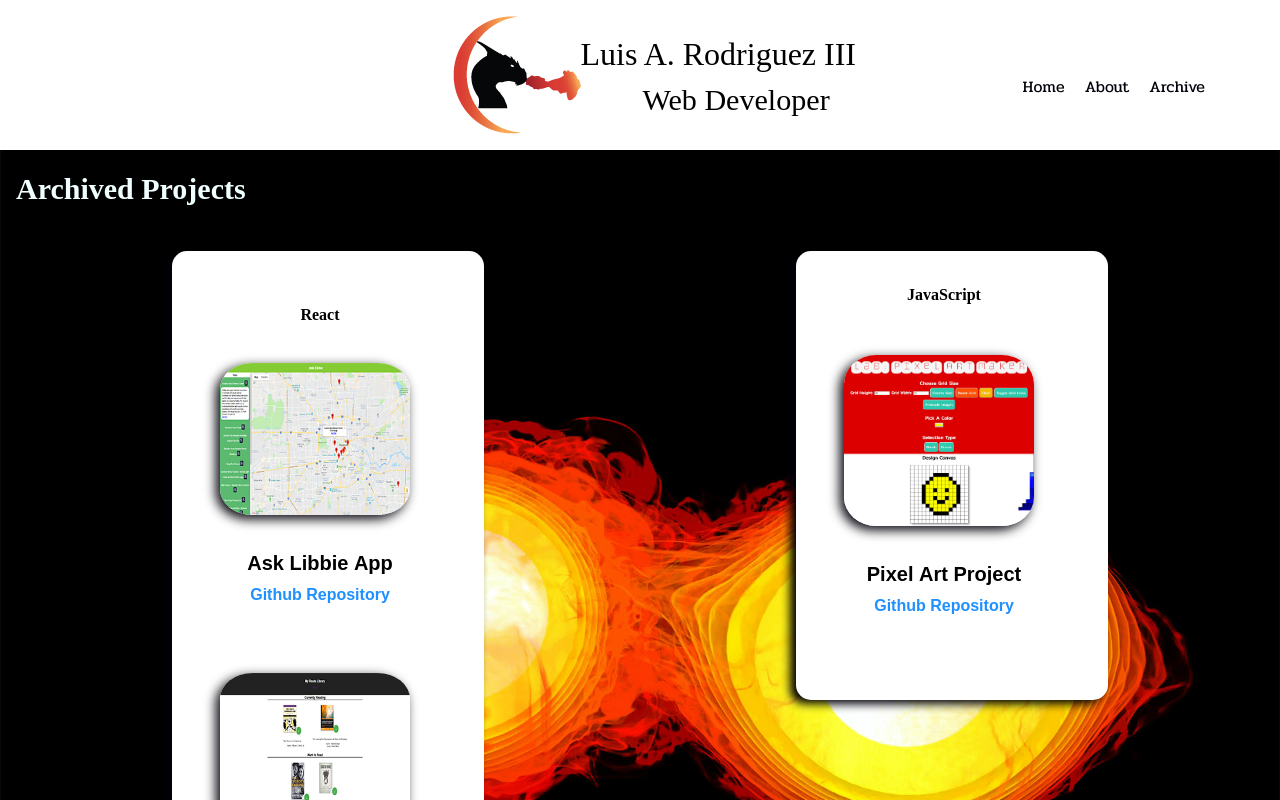
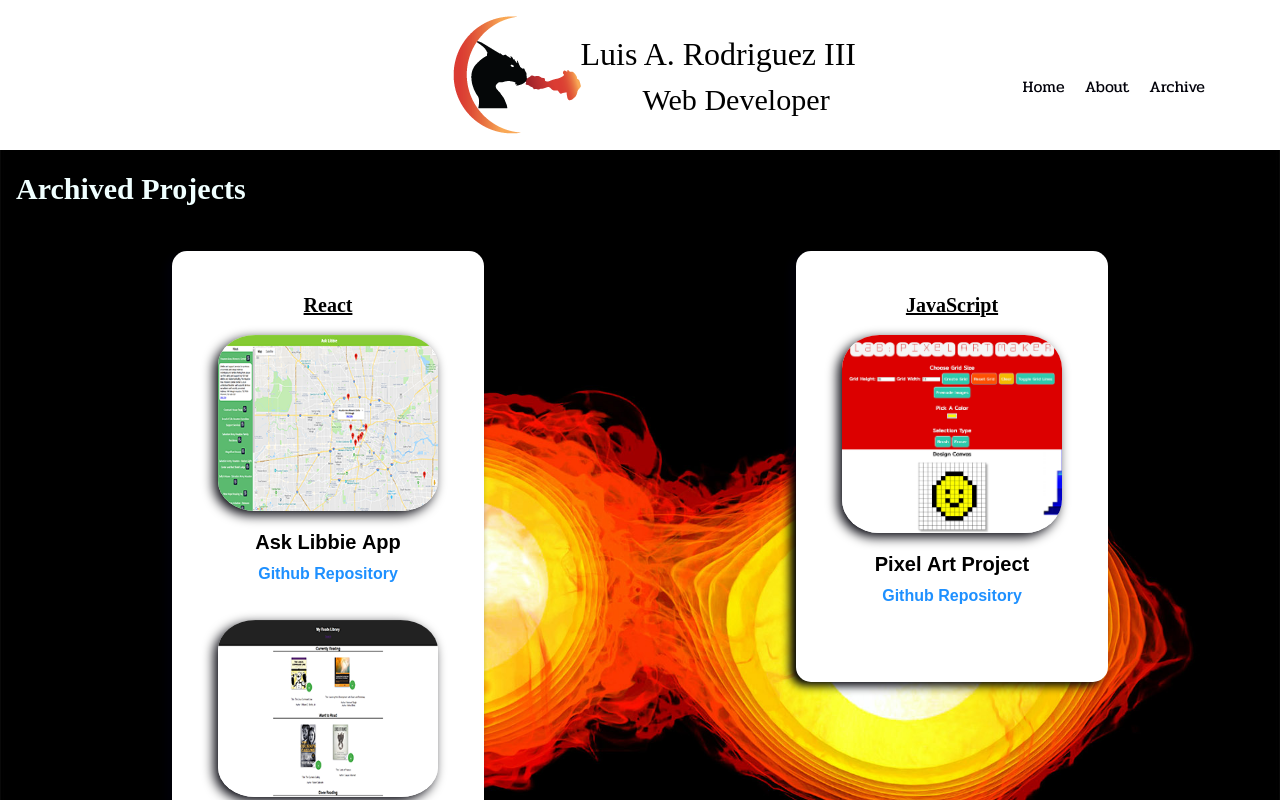
Before and after one commit to lourod1987/portfolio, a React (Vite) app: page /archive in a window 1280 px wide. Shown: the top 800 px of the page. Built offline with nearby package versions, Linux system fonts and the light colour scheme; a web font is replaced by a local one.

Commit message:
Style fixes across pages

```diff
--- a/src/App.css
+++ b/src/App.css
@@ -214,13 +214,13 @@ html {
   padding: 0;
 }
 
-a {
+/* a {
   color: #fcf7f7;
 }
 
 a:active {
   border: 1px dotted #fcf7f7;
-}
+} */
 
 main p,
 main li {
@@ -685,7 +685,6 @@ i {
 
 .skill-jquery li img {
   max-width: 95%;
-  margin-bottom: -10px;
 }
 
 .skill-html,
@@ -693,7 +692,7 @@ i {
 .skill-jquery {
   background-color: white;
   width: 25%;
-  padding: 2em 4em 3em 3em;
+  /* padding: 2em 4em 3em 3em; */
   color: black;
   border-radius: 15px;
   min-width: 240px;
@@ -721,13 +720,10 @@ ul {
 .projects {
   margin: 1em 0;
   line-height: 2em;
-  a {
-    padding: 10px;
-  }
   .project-label {
     display: block;
     font-size: 20px;
-    margin-top: 10px;
+    margin-top: 15px;
   }
   .repo-link a {
     color:dodgerblue;
--- a/src/components/ArchiveComponent.jsx
+++ b/src/components/ArchiveComponent.jsx
@@ -13,31 +13,31 @@ function ArchiveComponent () {
         <strong>Archived Projects</strong>
       </h2>
       <section className="skillset">
-      <div className="skill-jquery">
+      <div className="skill-jquery p-10!">
+          <h2 className='font-bold underline text-xl'>React</h2>
           <ul className="projects">
-            <h2 className='font-bold'>React</h2>
             <li>
               <a href="https://ask-libbie.netlify.app/" title="Link to Ask Libbie React App">
-                <img src={askLibbiePreview} alt="Preview of Ask Libbie App"/>
+                <img className='block m-auto!' src={askLibbiePreview} alt="Preview of Ask Libbie App"/>
               </a>
               <span class="project-label">Ask&nbsp;Libbie&nbsp;App</span>
               <span class="repo-link"><a href="https://github.com/lourod1987/ask-libbie-frontend" target="_blank">Github Repository</a></span>
             </li>
             <li>
               <a href="https://myreadsapp.netlify.app/" title="Link to My Reads React App">
-                <img src={myReadsPreview} alt="Preview of My Reads App"/>
+                <img className='block m-auto!' src={myReadsPreview} alt="Preview of My Reads App"/>
               </a>
               <span class="project-label">My&nbsp;Reads&nbsp;App</span>
               <span class="repo-link"><a href="https://github.com/lourod1987/MyReads" target="_blank">Github Repository</a></span>
             </li>
           </ul>
         </div>
-        <div className="skill-js">
-          <h2 className='font-bold'>JavaScript</h2>
+        <div className="skill-js p-10!">
+          <h2 className='font-bold underline text-xl'>JavaScript</h2>
           <ul className="projects">
             <li>
               <a href="https://lourod1987.github.io/pixelart/" title="Link to Pixel Art Project made with jQuery">
-                <img src={pixelPreview} alt="Preview of Pixel Art Maker project"/>
+                <img className='block m-auto!' src={pixelPreview} alt="Preview of Pixel Art Maker project"/>
               </a>
               <span class="project-label">Pixel&nbsp;Art&nbsp;Project</span>
               <span class="repo-link"><a href="https://github.com/lourod1987/pixelart" target="_blank">Github Repository</a></span>
--- a/src/components/HomeComponent.jsx
+++ b/src/components/HomeComponent.jsx
@@ -5,11 +5,11 @@ import techAggPreview from '../assets/techAggPreview.jpg';
 import spotifyCreationPlaylistPreview from '../assets/spotifyCreationPlaylistPreview.png';
 
 function HomeComponent() {
-
+  //set up styles object and an handleHover event that triggers styles object to display overlay on each project image notifying the user to click the image to view the project
 
   return (
     <main className="whole-body sm:min-h-[600px] min-h-[1600px]">
-      <div className='!pl-6 !pt-4'>
+      <div className='pl-6! pt-4!'>
         <h2 className="intro-text">
           <strong>Welcome</strong>
         </h2>
@@ -21,14 +21,14 @@ function HomeComponent() {
           <li><i className="fab fa-js-square js"></i></li>
         </ul>
       </div>
-      <section className="!mb-4 skillset">
-      <div className="skill-jquery">
+      <section className="mb-4! skillset">
+      <div className="skill-jquery p-10!">
+          <h2 className='font-bold underline text-xl'>React</h2>
           <ul className="projects">
-          <h2 className='font-bold'>React</h2>
             <li>
               <span>⭐ New ⭐</span>
               <a href="https://spotify-playlist-creation.netlify.app/authorize" title="Link Spotify Playlist Creation React App">
-                <img src={spotifyCreationPlaylistPreview} alt="Preview of Spotify Playlist Creation App"/>
+                <img className='block m-auto!' src={spotifyCreationPlaylistPreview} alt="Preview of Spotify Playlist Creation App"/>
               </a>
               <span class="project-label">Spotify&nbsp;Creation&nbsp;Playlist&nbsp;App</span>
               <span class="repo-link"><a href="https://github.com/lourod1987/jammming" target="_blank">Github Repository</a></span>
@@ -37,19 +37,19 @@ function HomeComponent() {
             <li>
               <span role="img" aria-label="Fix in progress">🔧 Improvements Incoming 🔧</span>
               <a href="https://techagg.netlify.app/" title="Link to TechAgg React + Redux App">
-                <img src={techAggPreview} alt="Preview of TechAgg App"/>
+                <img className='block m-auto!' src={techAggPreview} alt="Preview of TechAgg App"/>
               </a>
               <span class="project-label">TechAgg</span>
               <span class="repo-link"><a href="https://github.com/lourod1987/techagg" target="_blank">Github Repository</a></span>
             </li>
           </ul>
         </div>
-        <div className="skill-js">
-          <h2 className='font-bold'>JavaScript</h2>
+        <div className="skill-js p-10!">
+          <h2 className='font-bold underline text-xl'>JavaScript</h2>
           <ul className="projects">
             <li>
               <a href="https://lourod1987.github.io/Final-Frontierv2/" title="Link to Final Frontier made with OO JS">
-                <img src={finalFrontierPreview} alt="Preview of Final Frontier game"/>
+                <img className='block m-auto!' src={finalFrontierPreview} alt="Preview of Final Frontier game"/>
               </a>
               <span class="project-label">Final&nbsp;Frontier</span>
               <span class="repo-link"><a href="https://github.com/lourod1987/Final-Frontierv2" target="_blank">Github Repository</a></span>
@@ -57,7 +57,7 @@ function HomeComponent() {
             <li>
               <h2>jQuery</h2>
               <a href="https://lourod1987.github.io/mythic-concentration/" title="Link to Matching Game">
-                <img src={mythicPreview} alt="Preview of Pixel Art Maker project"/>
+                <img className='block m-auto!' src={mythicPreview} alt="Preview of Pixel Art Maker project"/>
               </a>
               <span class="project-label">Mythic&nbsp;Matching&nbsp;Game</span>
               <span class="repo-link"><a href="https://github.com/lourod1987/mythic-concentration" target="_blank">Github Repository</a></span>
```
